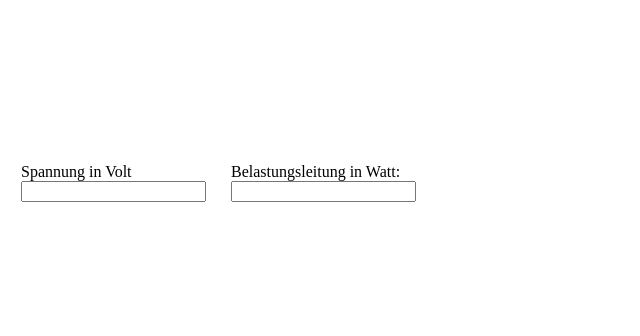
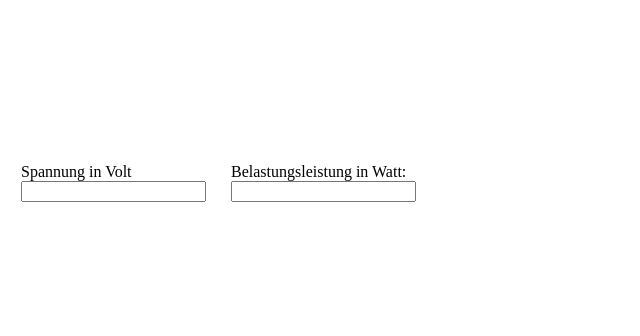
Before and after one commit to Bulaien/-berbr-ckungszeit-USV, a plain HTML site: page index.html in a window 1280 px wide. Shown: the full height of the page, 622-1262 px from the left. Drawn offline with Linux system fonts and the light colour scheme.

Commit message:
Update index.html

```diff
--- a/index.html
+++ b/index.html
@@ -30,7 +30,7 @@
         <input type="number" id="volt" name="volt" />
       </div>
       <div>
-        <label for="watt">Belastungsleitung in Watt:</label>
+        <label for="watt">Belastungsleistung in Watt:</label>
         <input type="number" id="watt" name="watt" />
       </div>
 
```
